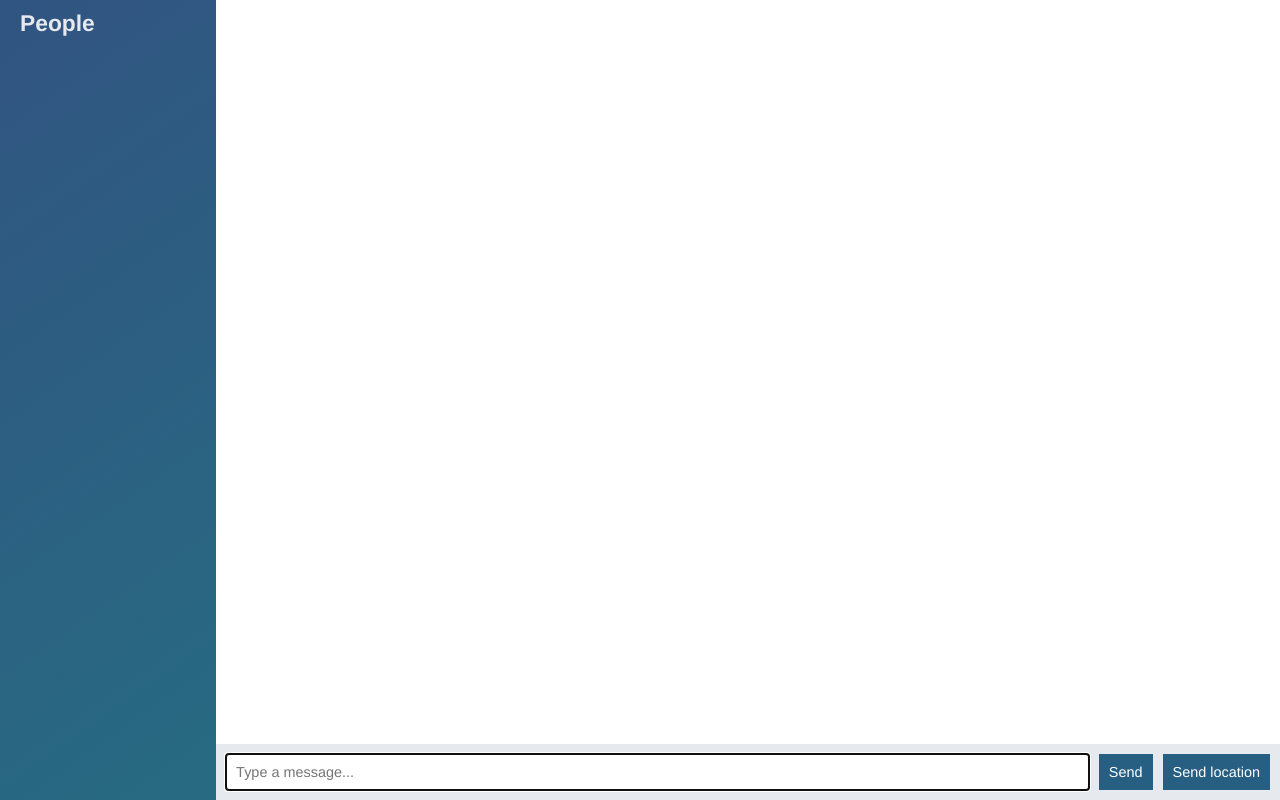
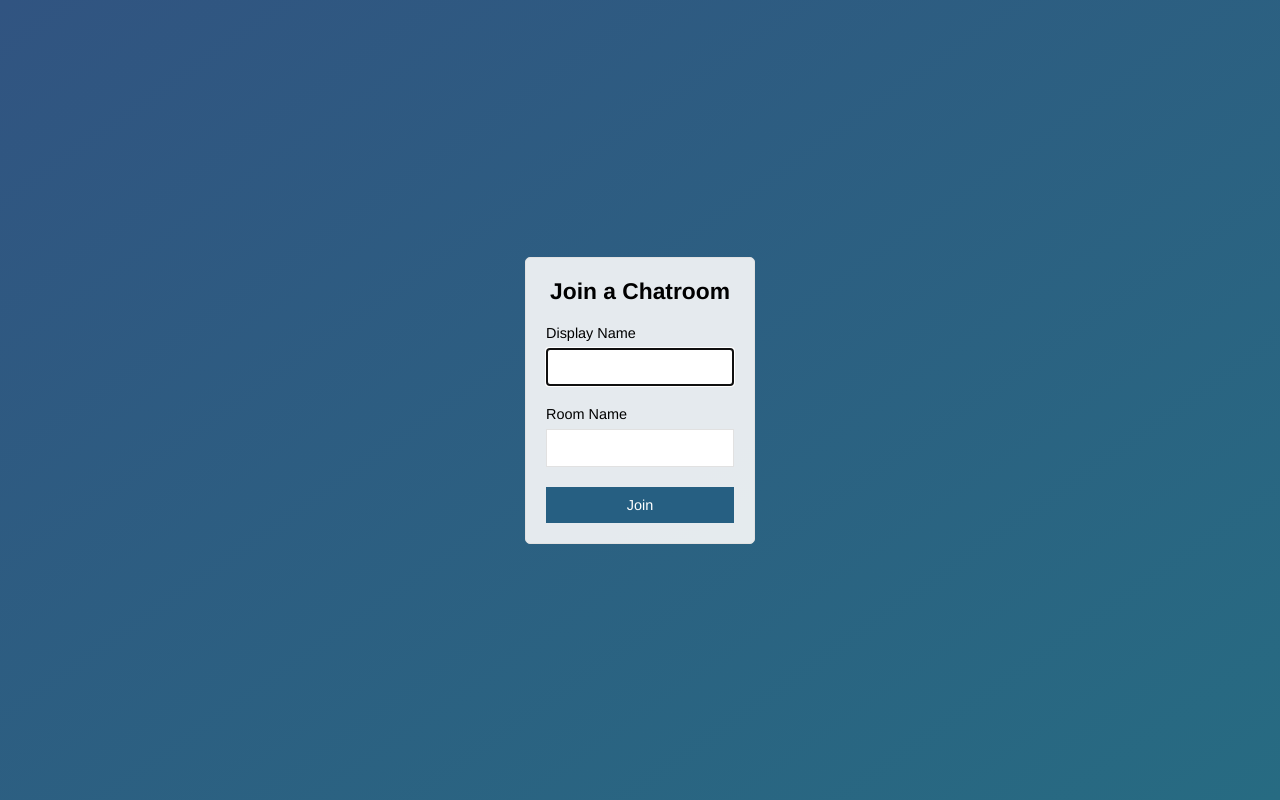
Before and after one commit to CodeJungle/node-2-chat-app, a website: page public/index.html in a window 1280 px wide. Drawn offline with nearby package versions, Linux system fonts and the light colour scheme; no server answers.

Commit message:
Added join page that submits to chat.html

```diff
--- a/public/index.html
+++ b/public/index.html
@@ -4,59 +4,30 @@
 
   <head>
     <meta charset="utf-8">
+    <title>Join | ChatApp</title>
+    <meta name="viewport" content="width=device-width, initial-scale=1, user-scalable=no">
     <link rel="stylesheet" href="/css/styles.css">
   </head>
 
-  <body class="chat">
-
-    <div class="chat__sidebar">
-      <h3>People</h3>
-      <div id="users"></div>
+  <body class="centered-form">
+    <div class="centered-form__form">
+      <form action="/chat.html">
+        <div class="form-field">
+          <h3>Join a Chatroom</h3>
+        </div>
+        <div class="form-field">
+          <label>Display Name</label>
+          <input type="text" name="name" autofocus/>
+        </div>
+        <div class="form-field">
+          <label>Room Name</label>
+          <input type="text" name="room"/>
+        </div>
+        <div class="form-field">
+          <button>Join</button>
+        </div>
+      </form>
     </div>
-
-    <div class="chat__main">
-      <ol id="messages" class="chat__messages"></ol>
-
-      <div class="chat__footer">
-        <form id="message-form">
-          <input name="message" type="text" placeholder="Type a message..." autofocus autocomplete="off"/>
-          <button>Send</button>
-        </form>
-        <button id="send-location">Send location</button>
-      </div>
-    </div>
-
-    <script id="message-template" type="text/template">
-      <li class="message">
-        <div class="message__title">
-          <h4>{{from}}</h4>
-          <span>({{createdAt}})</span>
-        </div>
-        <div class="message__body">
-          <p>{{text}}</p>
-        </div>
-      </li>
-    </script>
-
-    <script id="location-message-template" type="text/template">
-      <li class="message">
-        <div class="message__title">
-          <h4>{{from}}</h4>
-          <span>({{createdAt}})</span>
-        </div>
-        <div class="message__body">
-          <p>
-            <a href="{{url}}" target="_blank">My current location</a>
-          </p>
-        </div>
-      </li>
-    </script>
-
-    <script src="/socket.io/socket.io.js"></script>
-    <script src="/js/libs/jquery-3.2.1.min.js"></script>
-    <script src="/js/libs/mustache.js"></script>
-    <script src="/js/libs/moment.js"></script>
-    <script src="/js/index.js"></script>
   </body>
 
 </html>
```
Also changed, not shown: public/chat.html (added, +64 -0 lines), public/js/chat.js (renamed from public/js/index.js).
